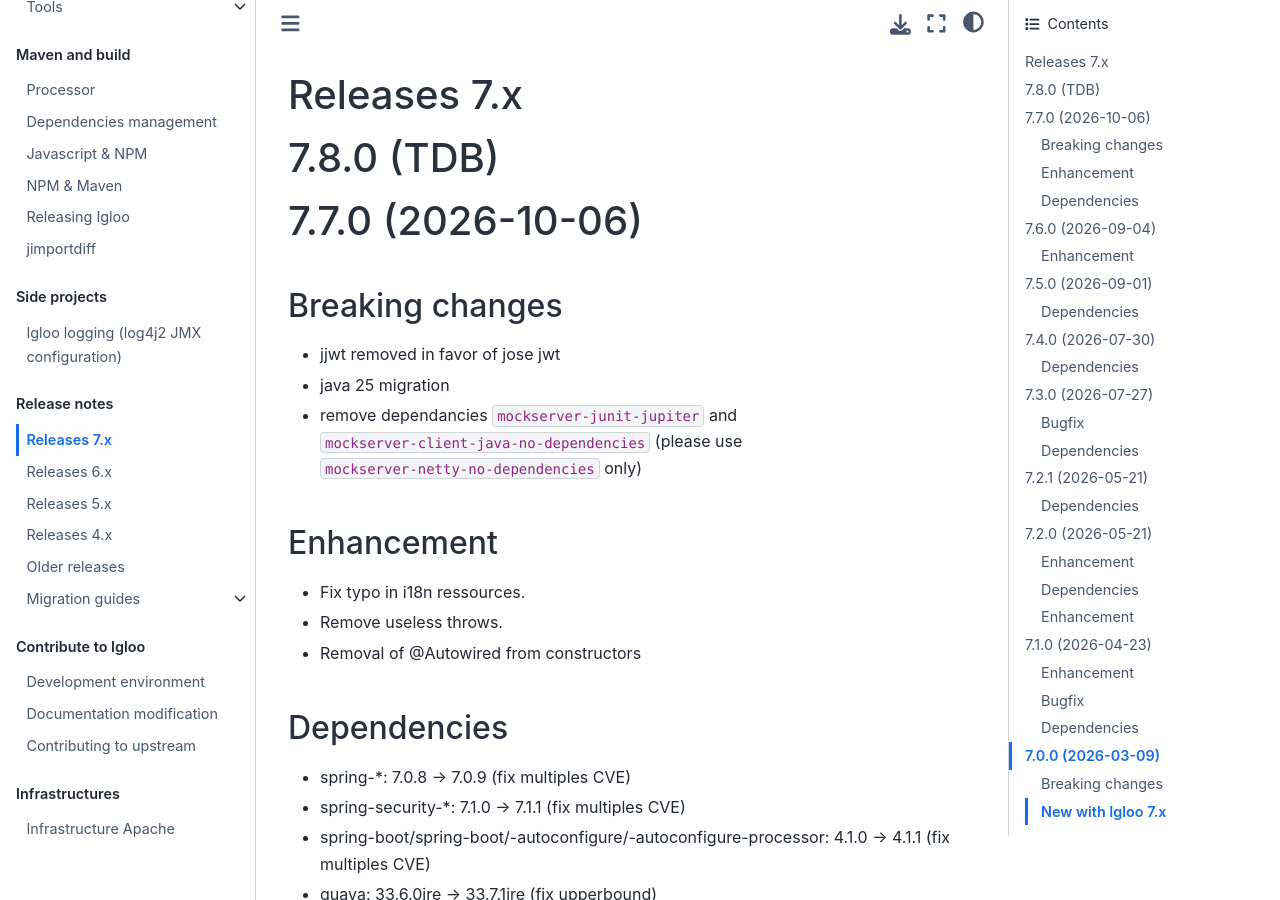
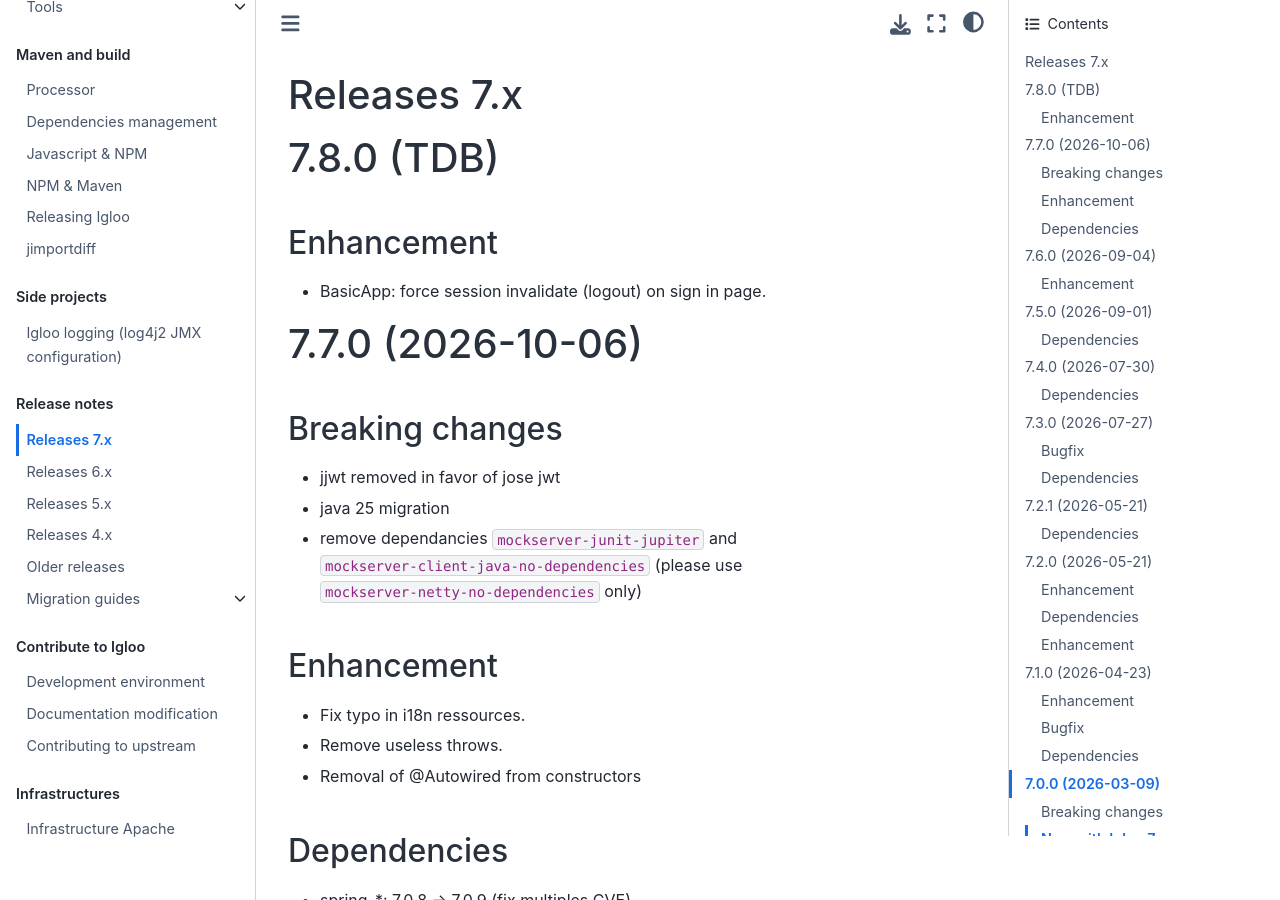
Before and after one commit to igloo-project/igloo-doc, a Sphinx documentation site: the page built from source/release-notes/releases-7.x.md, in a window 1280 px wide and 900 px high. Built offline with Sphinx 7.4.7 and the Sphinx Book theme 1.1.4, drawn with Linux system fonts in a browser that asks for light colours.

Commit message:
Update changelog

```diff
--- a/source/release-notes/releases-7.x.md
+++ b/source/release-notes/releases-7.x.md
@@ -1,6 +1,10 @@
 # Releases 7.x
 
 # 7.8.0 (TDB)
+
+## Enhancement
+
+* BasicApp: force session invalidate (logout) on sign in page.
 
 # 7.7.0 (2026-10-06)
 
```
